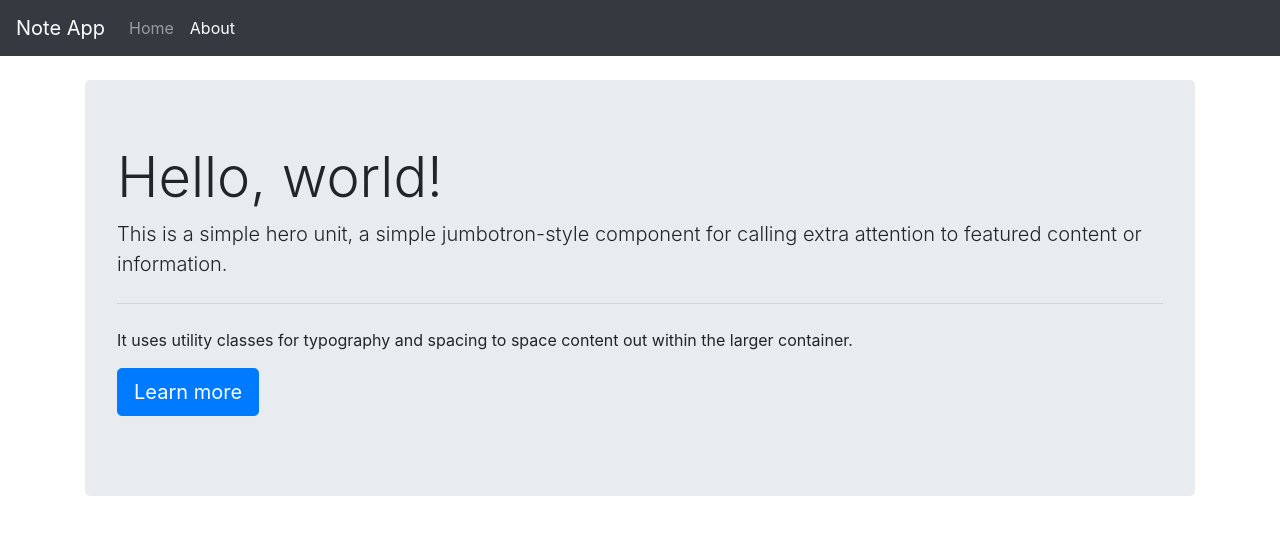
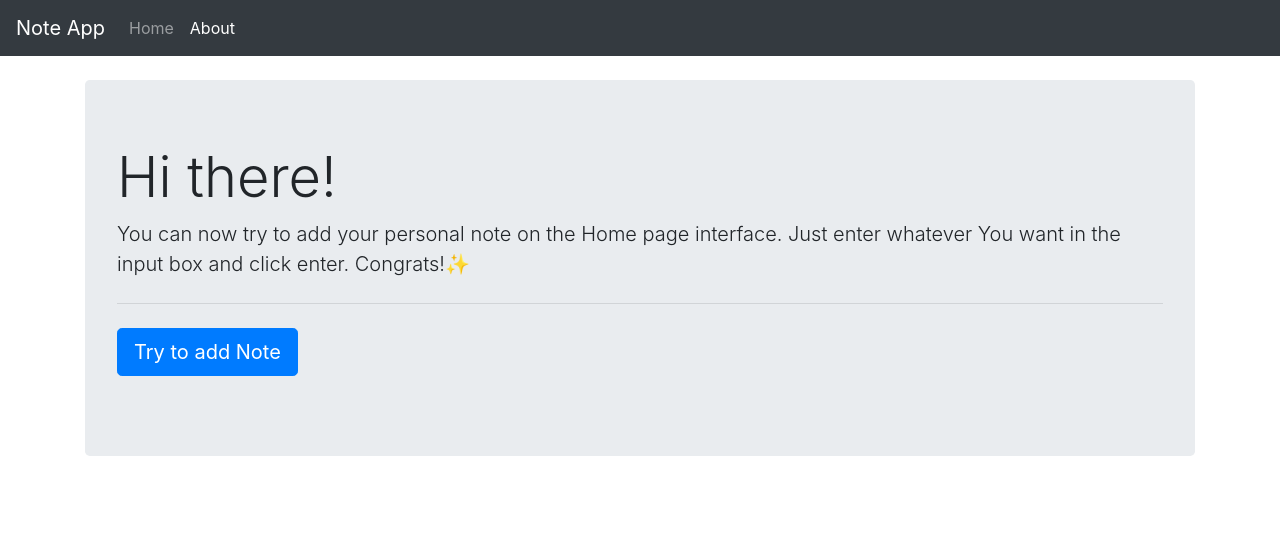
Before and after one commit to sergeypavlyk/note-app, a React (Create React App) app: page /about in a window 1280 px wide. Shown: the top 534 px of the page. Built offline with nearby package versions, Linux system fonts and the light colour scheme; no server answers.

Commit message:
add about info

```diff
--- a/src/components/Notes.jsx
+++ b/src/components/Notes.jsx
@@ -27,7 +27,7 @@ const Notes = ({ notes, onRemoveNote }) => {
           classNames="note"
           timeout={800}
         >
-          <li className="list-group-item note" key={id}>
+          <li className="list-group-item note">
             <div>
               <strong className="noteTitle">{title}</strong>
               <small>{date}</small>
--- a/src/pages/About.jsx
+++ b/src/pages/About.jsx
@@ -2,15 +2,15 @@ import React from 'react';
 
 const About = () => (
   <div className="jumbotron">
-    <h1 className="display-4">Hello, world!</h1>
-    <p className="lead">This is a simple hero unit, a simple jumbotron-style component for calling extra attention to featured content or information.</p>
+    <h1 className="display-4">Hi there!</h1>
+    <p className="lead">
+      You can now try to add your personal note on the Home page interface.
+      Just enter whatever You want in the input box and click enter. Congrats!
+      <span>{'\u2728'}</span>
+    </p>
     <hr className="my-4" />
-    <p>
-      It uses utility classes for typography and spacing
-      to space content out within the larger container.
-    </p>
     <p className="lead">
-      <a className="btn btn-primary btn-lg" href="/" role="button">Learn more</a>
+      <a className="btn btn-primary btn-lg" href="/" role="button">Try to add Note</a>
     </p>
   </div>
 
```
